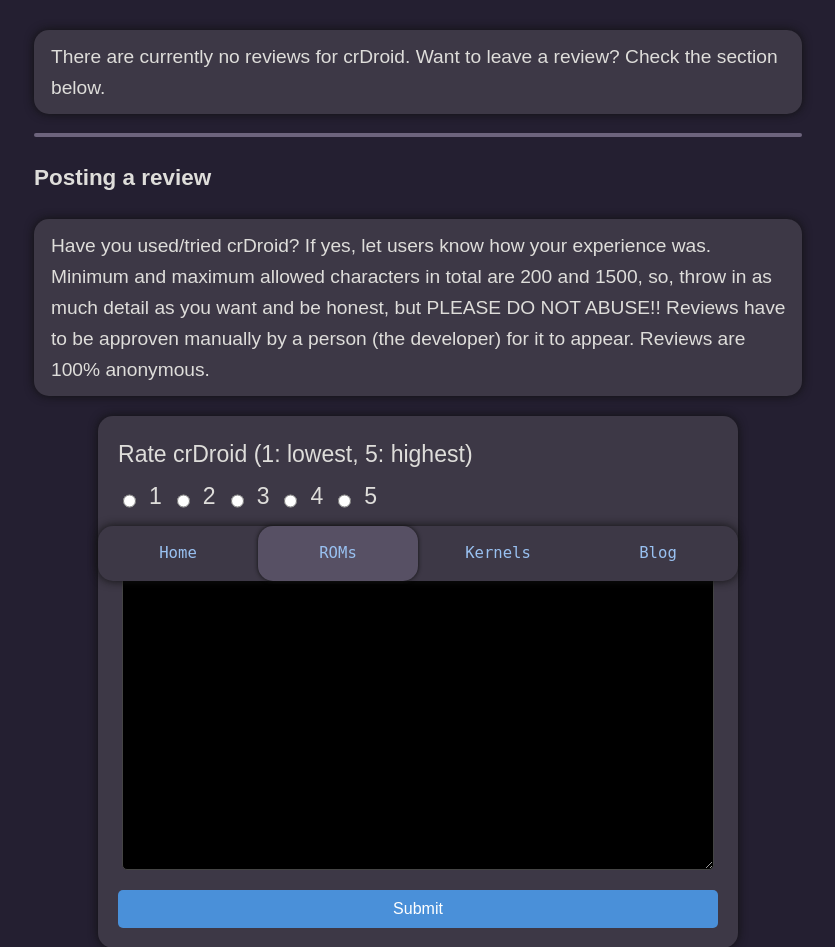
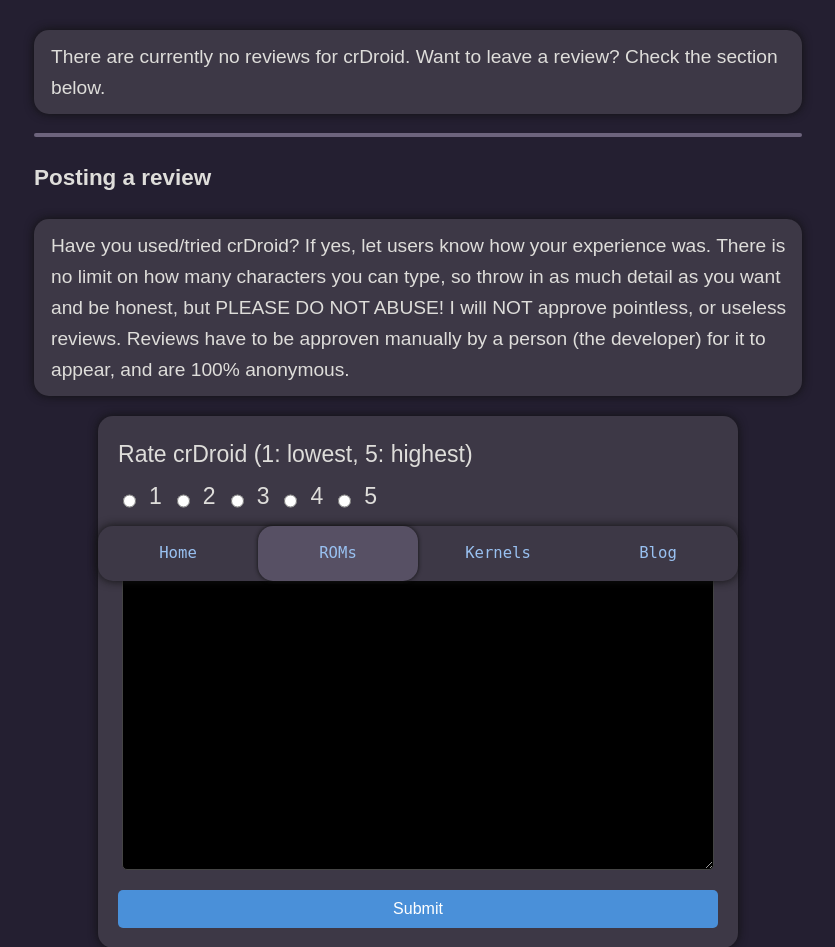
Before and after one commit to devlocalhost/laurel_updates, a Flask app: page /roms/crDroid_10 in a window 1280 px wide, after a click on "Reviews". Shown: the part 994-1941 px from the top of the page, without its empty margins (222-1057 px from the left). Run offline with Flask 3, Linux system fonts and the light colour scheme; data that the repository does not hold is empty; parts of the project's set-up code (start-up, migrations or seed data) failed here and were passed over.

Commit message:
remove review char limit

```diff
--- a/templates/base_rom_kernel_template.html
+++ b/templates/base_rom_kernel_template.html
@@ -60,7 +60,7 @@ endblock %} {% block head %} {{ super() }}
     <hr>
 
     <h3>Posting a review</h3>
-    <p>Have you used/tried {{ data["name"] }}? If yes, let users know how your experience was. Minimum and maximum allowed characters in total are 200 and 1500, so, throw in as much detail as you want and be honest, but PLEASE DO NOT ABUSE!! Reviews have to be approven manually by a person (the developer) for it to appear. Reviews are 100% anonymous.</p>
+    <p>Have you used/tried {{ data["name"] }}? If yes, let users know how your experience was. There is no limit on how many characters you can type, so throw in as much detail as you want and be honest, but PLEASE DO NOT ABUSE! I will NOT approve pointless, or useless reviews. Reviews have to be approven manually by a person (the developer) for it to appear, and are 100% anonymous.</p>
 
     <form action="{{ url_for('build_reviews') }}" method="POST">
         <label>Rate {{ data["name"] }} (1: lowest, 5: highest)</label>
@@ -81,7 +81,7 @@ endblock %} {% block head %} {{ super() }}
         <input type="hidden" name="build_endpoint" value="{{ request.path }}">
         <input type="hidden" name="build_release_date" value="{{ data['date_release'] }}">
         <input type="hidden" name="build_version" value="{{ data['version'] }}">
-        <textarea name="build_review" rows="15" minlength="200" maxlength="1500" required></textarea>
+        <textarea name="build_review" rows="15" required></textarea>
 
         <input type="submit" value="Submit">
     </form>
```
